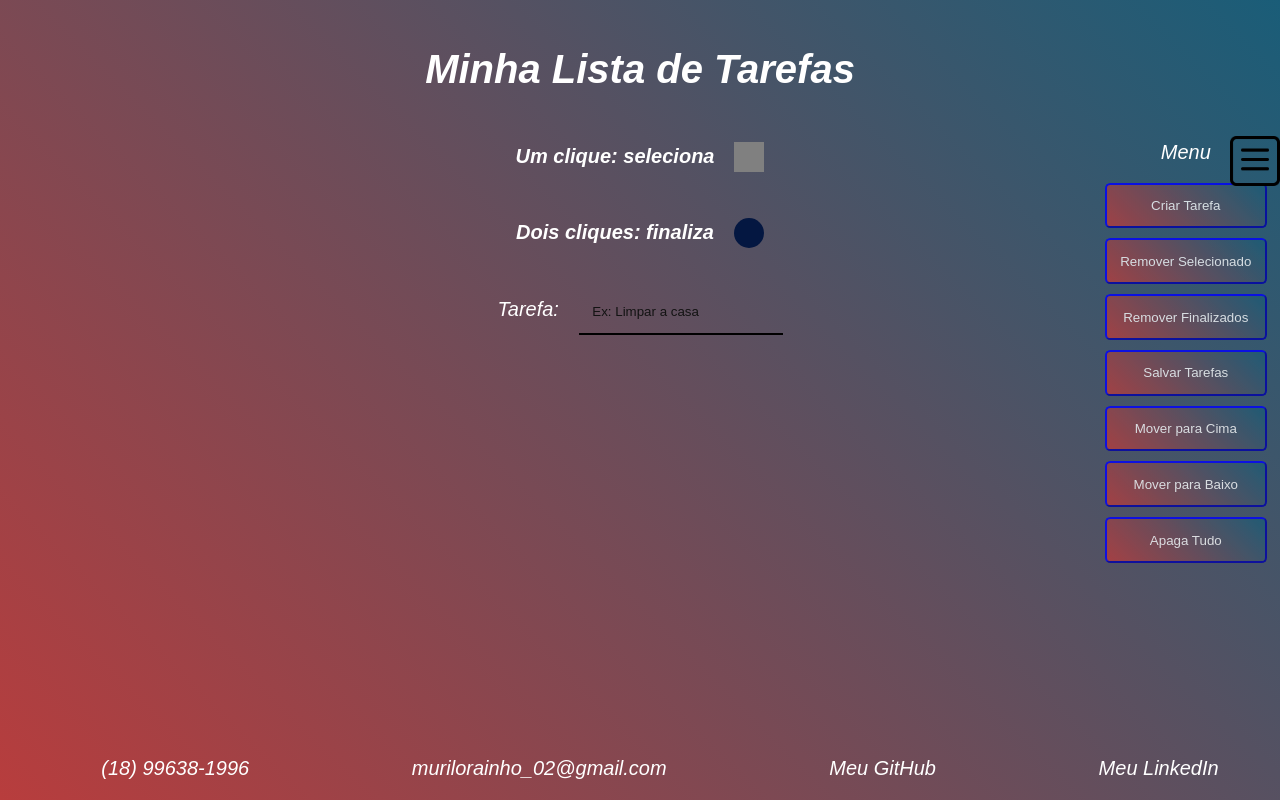
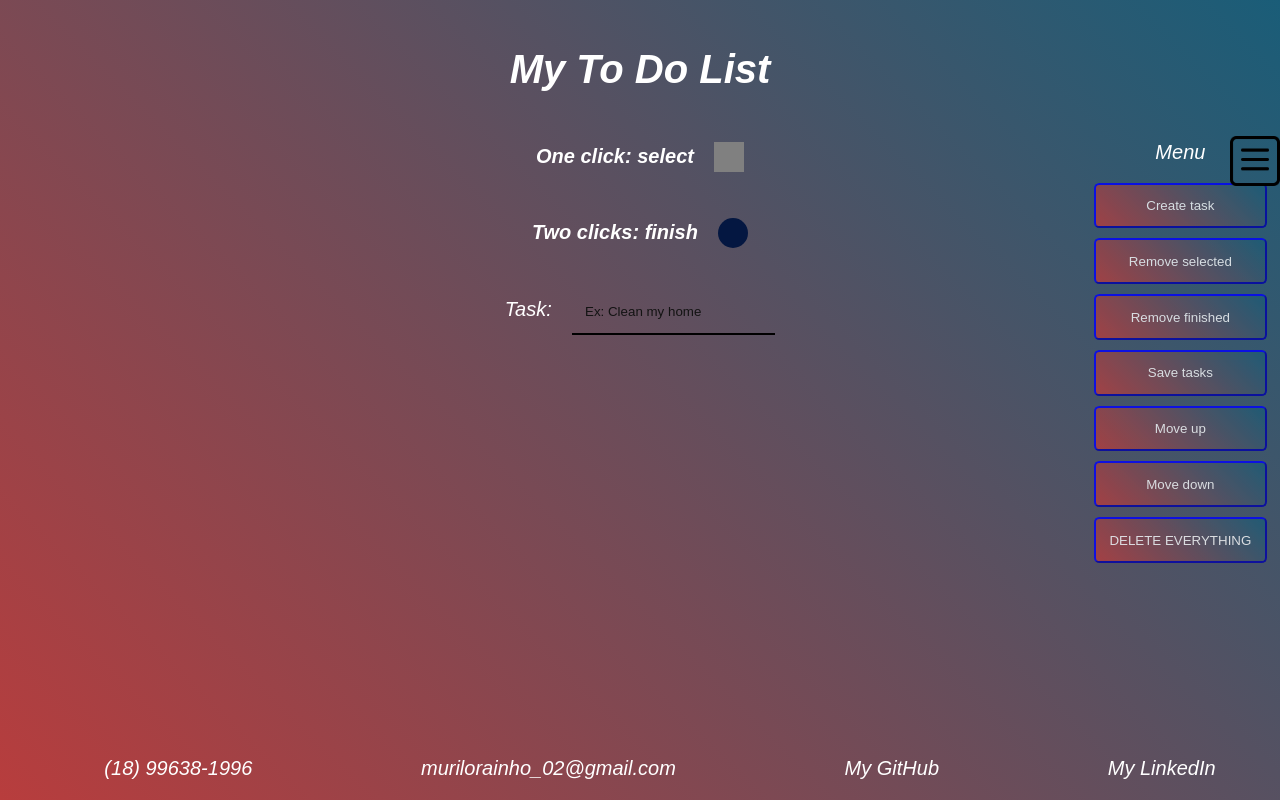
Before and after one commit to Murilo-Rainho/to-do-list, a plain HTML site: page index.html in a window 1280 px wide. Both pictures are taken after a click on the label 1255 px from the left and 163 px from the top of the page. Drawn offline with Linux system fonts and the light colour scheme.

Commit message:
Transcribing everything to english

```diff
--- a/index.html
+++ b/index.html
@@ -10,31 +10,31 @@
 <body>
 	<div class="container">
 		<header class="container__header">
-			<h1>Minha Lista de Tarefas</h1>
+			<h1>My To Do List</h1>
       <section class="header__legend">
-        <h4>Um clique: seleciona</h4>
+        <h4>One click: select</h4>
         <div id="legend__selected"></div>
       </section>
       <section class="header__legend">
-        <h4>Dois cliques: finaliza</h4>
+        <h4>Two clicks: finish</h4>
         <div id="legend__finished"></div>
       </section>
 		</header>
     <section class="section__input__task">
-      <label for="input__task" class="">Tarefa:<input type="text" placeholder="Ex: Limpar a casa" id="input__task" maxlength="19"></label>
+      <label for="input__task" class="">Task:<input type="text" placeholder="Ex: Clean my home" id="input__task" maxlength="19"></label>
     </section>
-    <label for="menu__button__input" id="menu__button__label" class="menu__button__label"><img src="botao-menu.png" class="menu__button__image" alt="Botão de menu"></label>
+    <label for="menu__button__input" id="menu__button__label" class="menu__button__label"><img src="./img/menu-button.png" class="menu__button__image" alt="Menu button"></label>
     <input type="checkbox" name="" id="menu__button__input">
     <aside>
       <section class="container__aside">
         <div id="aside__title">Menu</div>
-        <button class="button" type="button" id="button__make__task">Criar Tarefa</button>
-        <button class="button" type="button" id="button__remove__selected">Remover Selecionado</button>
-        <button class="button" type="button" id="button__remove__finished">Remover Finalizados</button>
-        <button class="button" type="button" id="button__save__tasks">Salvar Tarefas</button>
-        <button class="button" type="button" id="button__move__up">Mover para Cima</button>
-        <button class="button" type="button" id="button__move__down">Mover para Baixo</button>
-        <button class="button danger" type="button" id="button__clear__all">Apaga Tudo</button>
+        <button class="button" type="button" id="button__make__task">Create task</button>
+        <button class="button" type="button" id="button__remove__selected">Remove selected</button>
+        <button class="button" type="button" id="button__remove__finished">Remove finished</button>
+        <button class="button" type="button" id="button__save__tasks">Save tasks</button>
+        <button class="button" type="button" id="button__move__up">Move up</button>
+        <button class="button" type="button" id="button__move__down">Move down</button>
+        <button class="button danger" type="button" id="button__clear__all">DELETE EVERYTHING</button>
       </section>
 		</aside>
 		<main id="tasks__list"></main>
@@ -43,8 +43,8 @@
 				<ul>
 					<li>(18) 99638-1996</li>
 					<li>murilorainho_02@gmail.com</li>
-          <li><a href="https://github.com/Murilo-Rainho" target="_blank">Meu GitHub</a></li>
-          <li><a href="">Meu LinkedIn</a></li>
+          <li><a href="https://github.com/Murilo-Rainho" target="_blank">My GitHub</a></li>
+          <li><a href="">My LinkedIn</a></li>
 				</ul>
 			</nav>
 		</footer>
```
Also changed, not shown: img/menu-button.png (renamed from botao-menu.png), img/project-image.jpeg (added), large.css (deleted), medium.css (deleted).
